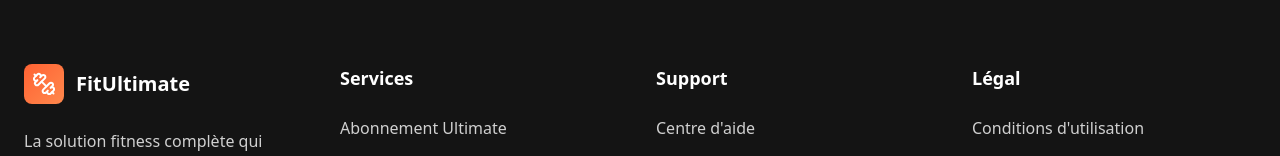
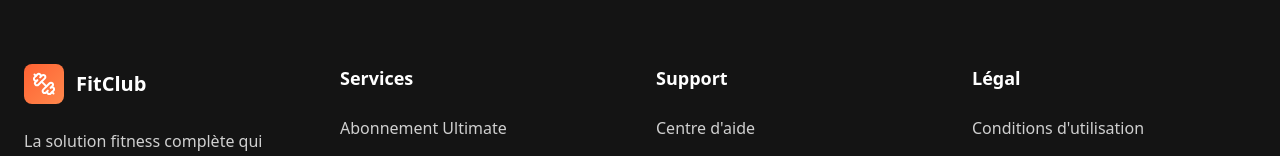
Before and after one commit to kirenagency-droid/fit-flow-for-you, a React (Vite) app: page /confirmation in a window 1280 px wide. Shown: the part 1153-1309 px from the top of the page. Built offline with nearby package versions, Linux system fonts and the light colour scheme; the HTML template or start-up script is replaced by a standard one.

Commit message:
Visual edit in Lovable

```diff
--- a/src/components/Footer.tsx
+++ b/src/components/Footer.tsx
@@ -12,7 +12,7 @@ const Footer = () => {
               <div className="w-10 h-10 bg-gradient-primary rounded-lg flex items-center justify-center">
                 <Dumbbell className="h-6 w-6 text-white" />
               </div>
-              <span className="text-xl font-black">FitUltimate</span>
+              <span className="text-xl font-black">FitClub</span>
             </div>
             <p className="text-white/80 leading-relaxed">
               La solution fitness complète qui transforme votre routine d'entraînement.
```
